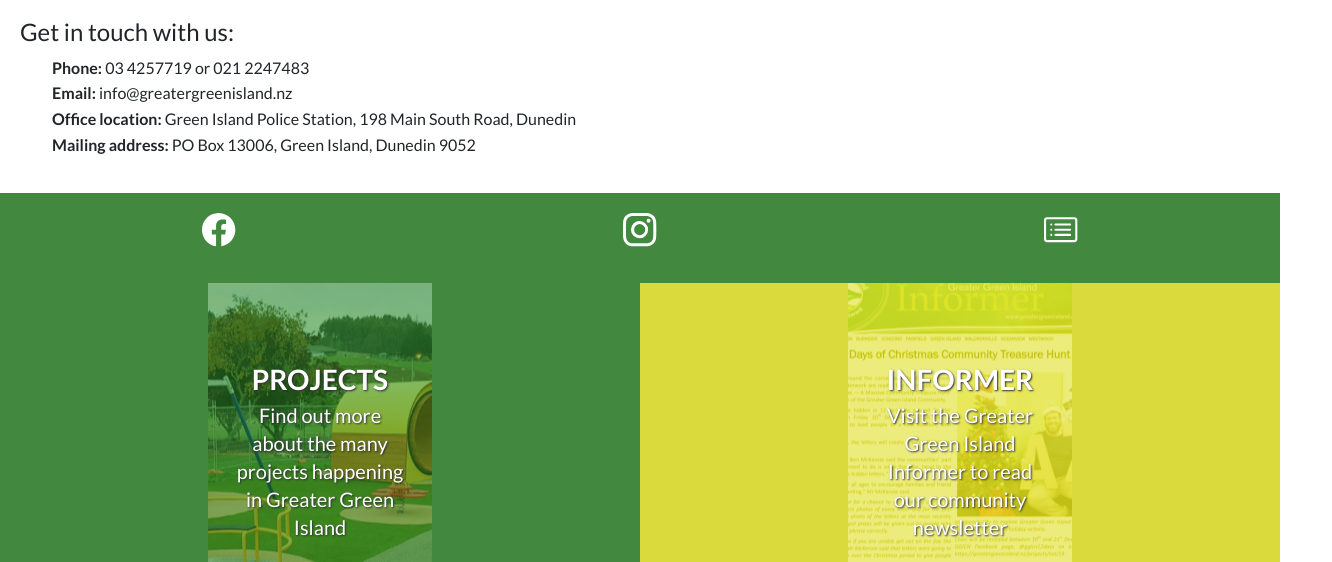
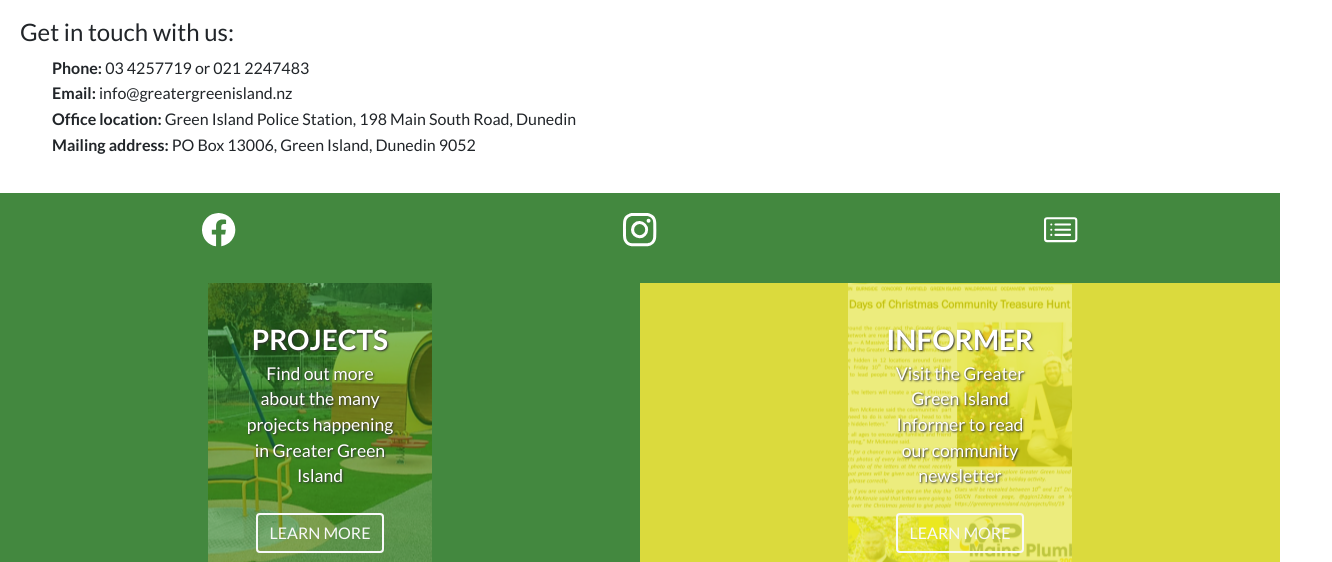
Before and after one commit to 0710160/ggi, a plain HTML site: page index.html in a window 1280 px wide. Shown: the part 322-884 px from the top of the page, 1332 px wide, since content can reach past the window. Drawn offline with nearby package versions, Linux system fonts and the light colour scheme.

Commit message:
Fix horizontal scrolling

```diff
--- a/assets/css/styles.css
+++ b/assets/css/styles.css
@@ -2,9 +2,9 @@
   --theme: #43883fff;
 }
 
-body {
+html, body {
   font-family: 'Lato', sans-serif;
-  width: 100vw;
+  max-width: 100%;
   overflow-x: hidden;
 }
 
@@ -17,7 +17,7 @@ NAVBAR
   left: 0;
   background-color: var(--theme);
   z-index: 1;
-  width: 100%
+  width: 100%;
 }
 
 .header-img {
@@ -69,7 +69,7 @@ BOXES
 }
 
 .boxes {
-  height: 400px;
+  height: 300px;
   width: 50%;
   margin: 0;
   padding: 10px;
@@ -84,18 +84,19 @@ BOXES
 .boxes h3 {
   font-weight: 700;
   position: relative;
-  top: 70px;
+  top: 30px;
 }
 
 .boxes h5 {
   position: relative;
-  top: 70px;
+  top: 30px;
   line-height: 1;
+  font-size: 1.1em;
 }
 
 .boxes .btn {
   position: relative;
-  top: 90px;
+  top: 50px;
   border: 2px solid;
 }
 
```
Also changed, not shown: index.html (+1 -1 lines).
